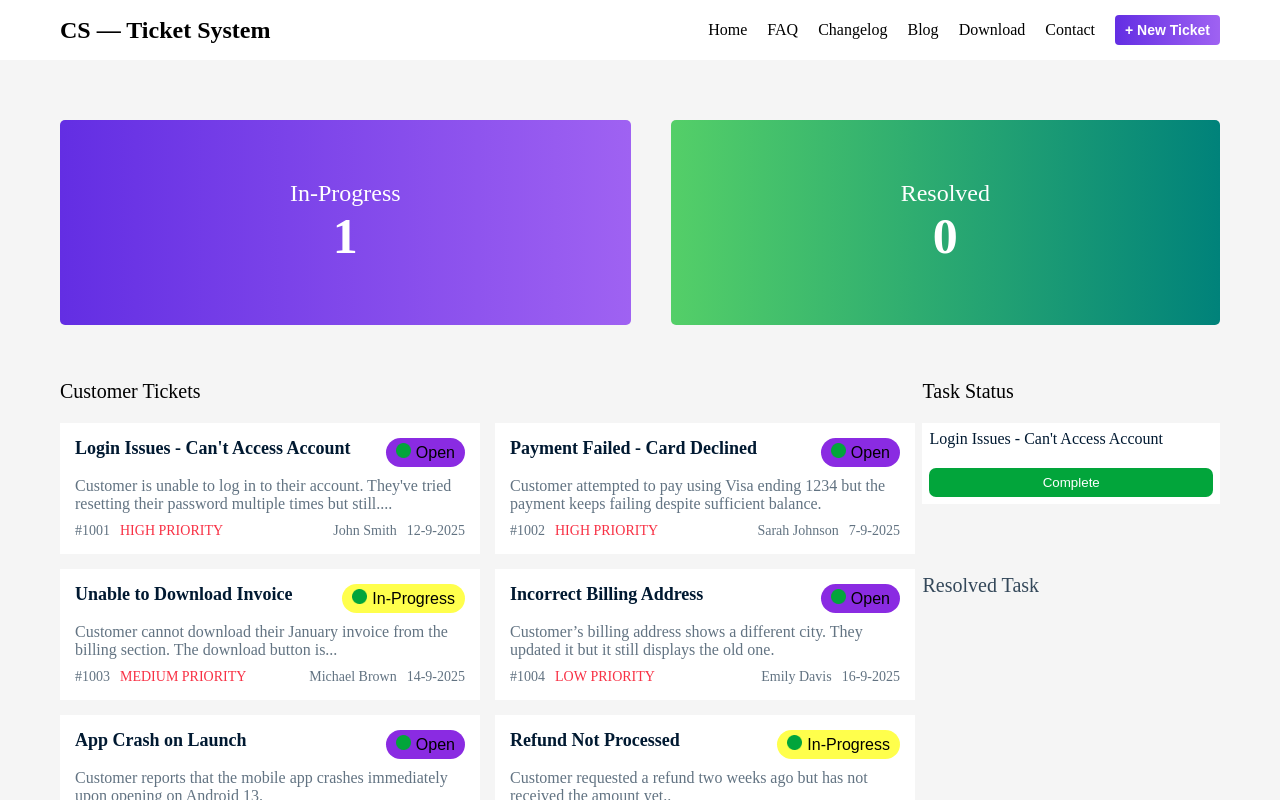
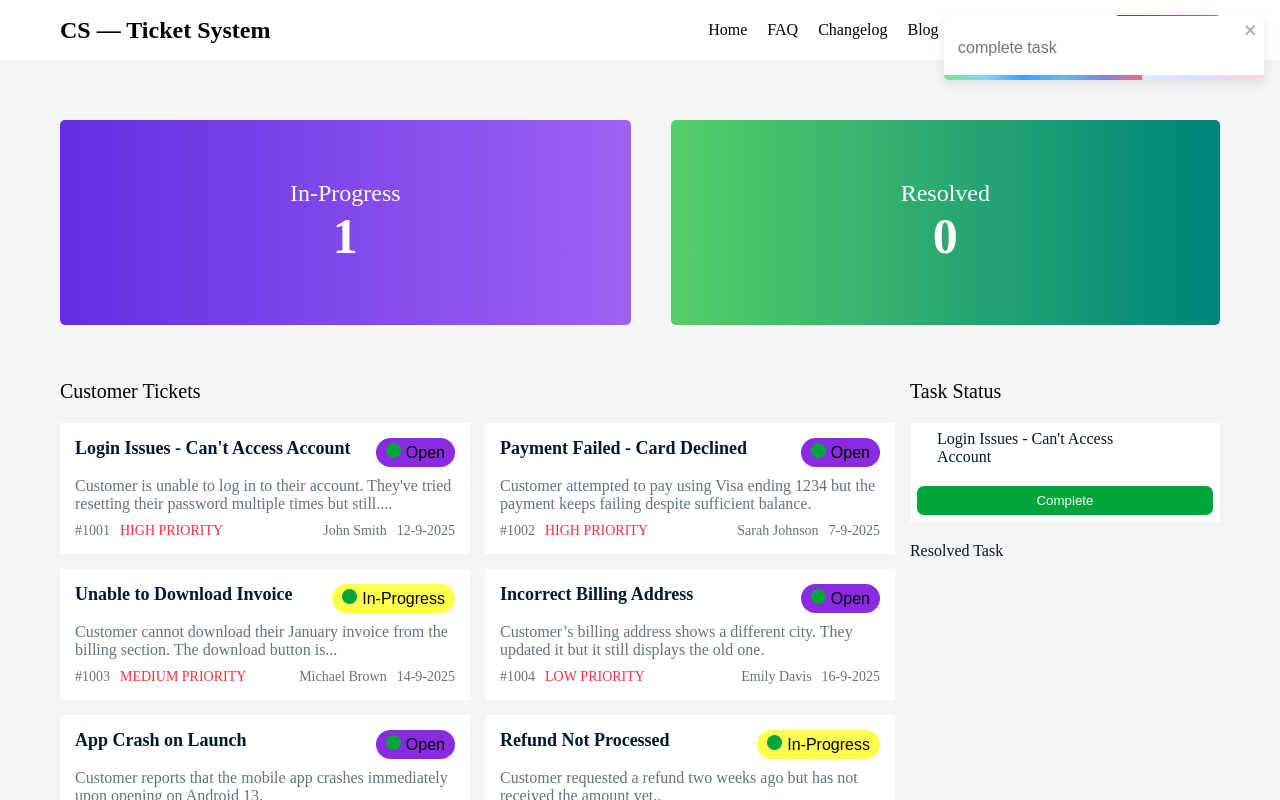
Before and after one commit to mirajulbHero/my-first-react-app, a React (Vite) app in the folder my-first-react-app/: page / in a window 1280 px wide. Both pictures are taken after a click on the element 270 px from the left and 488 px from the top of the page. Shown: the top 800 px of the page. Built offline with nearby package versions, Linux system fonts and the light colour scheme.

Commit message:
all founctionally is done

```diff
--- a/my-first-react-app/package.json
+++ b/my-first-react-app/package.json
@@ -11,7 +11,8 @@
   },
   "dependencies": {
     "react": "^19.1.1",
-    "react-dom": "^19.1.1"
+    "react-dom": "^19.1.1",
+    "react-toastify": "^11.0.5"
   },
   "devDependencies": {
     "@eslint/js": "^9.36.0",
--- a/my-first-react-app/src/App.jsx
+++ b/my-first-react-app/src/App.jsx
@@ -1,11 +1,11 @@
 import React, { useState } from "react";
 import { Suspense } from 'react'
 import './App.css'
+import { ToastContainer } from 'react-toastify';
 import Customer from './components/customerArea/Customer'
 import Heroarea from './components/heroarea/Heroarea'
 import Navbar from './components/navbar/Navbar'
 import Footer from './components/heroarea/footerArea/footer'
-
 
 
 const fetchCustomer = async() => {
@@ -13,21 +13,24 @@ const fetchCustomer = async() => {
     return res.json()
 }
 
+function App() {
+  const [inProgress, setInProgress] = useState(0);
 
-function App() {
-  const customerPromise = fetchCustomer()
-  const [selectedCards, SetSelectedCards] = useState([]);
-  const [inProgress, setInProgress] = useState(0);
+  const [resolvedCount, setResolvedCount] = useState(0)
+
+   const customerPromise = fetchCustomer()
+
 
   return (
     <>
       <div>
         <Navbar></Navbar>
-        <Heroarea inProgress ={inProgress} setInProgress ={setInProgress}></Heroarea>
+        <Heroarea inProgress ={inProgress} setInProgress ={setInProgress} resolvedCount={resolvedCount} resolvedCount={resolvedCount}></Heroarea>
         <Suspense fallback ={<div>lodding....</div>}>
-          <Customer setInProgress={setInProgress} customerPromise ={customerPromise}></Customer>
+          <Customer setResolvedCount = {setResolvedCount} setInProgress={setInProgress} customerPromise ={customerPromise}></Customer>
         </Suspense>
         <Footer></Footer>
+        <ToastContainer></ToastContainer>
 
       </div>
     </>
--- a/my-first-react-app/src/components/customerArea/Customer.css
+++ b/my-first-react-app/src/components/customerArea/Customer.css
@@ -90,15 +90,21 @@
 /* .task-content {
     margin-left: 5px;
 } */
-
-.task-content {
+.all-task-content {
+    margin-left: 15px;
+}
+.task-content,
+.resolve-content {
     background-color: #fff;
     padding: 7px;
+    margin-bottom: 20px;
 }
 .task-content h3 {
     color: #001931;
     font-weight: 500;
     font-size: 16px;
+    margin-left: 20px;
+
 }
 .complete-btn {
     display: block;
@@ -111,12 +117,18 @@
 }
 
 .resolve-area {
-    margin-top: 70px;
+    margin-top: 200px;
+    margin-top: 20px;
 }
 .resolve-area  h3 {
-    font-size: 20px;
-    color: #34485A;
+    font-size: 16px;
+    color: #001931;
     font-weight: 500;
+    margin-top: 20px;
+    margin-bottom: 10px;
+}
+.resolve-content {
+    margin-top: 20px;
 }
 .blue{
     background-color: blueviolet;
@@ -150,7 +162,7 @@
     }
     .customer-tickets h3 {
         text-align: center;
-        margin-top: 30px;
+        margin-top:30px;
     }
     .customer-card {
         margin-bottom: 30px;
--- a/my-first-react-app/src/components/customerArea/Customer.jsx
+++ b/my-first-react-app/src/components/customerArea/Customer.jsx
@@ -3,20 +3,45 @@
 import React, {use,useState} from "react";
 import './Customer.css'
 import Ellipse from '../../assets/Ellipse.png'
+import { toast } from "react-toastify";
 
-export default function Customer({customerPromise ,setInProgress}) {
-    const customerData = use(customerPromise);
+export default function Customer({customerPromise , setInProgress,setResolvedCount}) {
+    const data = use(customerPromise);
+    const [selectedCards, SetSelectedCards] = useState([]);
+    const [resolveItems, setResolveItems] = useState([]);
+    const [cardItem, setCardItem] = useState(data);
 
-    const [selectedCards, SetSelectedCards] = useState([]);
 
-    const handalClick = (customer) =>{
+    const handalCustomer = (customer) =>{
+
+        const isExits = selectedCards.find(item => item.id == customer.id);
+        if (isExits){
+            toast('it Already added')
+            return
+        }
         SetSelectedCards ([...selectedCards, customer]);
 
-        setInProgress(prev => prev + 1);
-        alert('complete task');
+        setInProgress(item => item + 1);
+        toast('complete task');
     //    alert('complete task');
 
     }
+
+    const handelComplete = (customer) =>{
+        setResolveItems([...resolveItems , customer]);
+
+        const remaining = selectedCards.filter(item => item.id !== customer.id)
+        SetSelectedCards (remaining)
+
+        const remainingCard = cardItem.filter(item => item.id !== customer.id);
+        setCardItem(remainingCard);
+
+        setInProgress(item => item  - 1);
+        setResolvedCount(item => item + 1);
+        toast('Complete')
+    }
+
+
 
 
   return (
@@ -27,7 +52,7 @@ export default function Customer({customerPromise ,setInProgress}) {
                 <h3>Customer Tickets</h3>
                 <div className="card-grid">
                     {
-                        customerData.map((customer) =><div onClick={() =>handalClick(customer)} key ={customer.id} className="customer-card">
+                        cardItem.map((customer) => <div onClick={() =>handalCustomer(customer)} key ={customer.id} className="customer-card">
                         <div className="title-btn">
                             <h5>{customer.title}</h5>
                             <button className={`${customer.status == "Open"? "blue" : customer.status == "In-Progress"? "yellow" : "red"}`}><img src={Ellipse} alt="" />{customer.status}</button>
@@ -57,7 +82,7 @@ export default function Customer({customerPromise ,setInProgress}) {
                         selectedCards.map(selectedCard =>
                             <div key = {selectedCard.id} className="task-content">
                                 <h3>{selectedCard.title}</h3>
-                                <button className="complete-btn">Complete</button>
+                                <button onClick={() => handelComplete(selectedCard )} className="complete-btn">Complete</button>
                             </div>
                         )
                     }
@@ -65,6 +90,16 @@ export default function Customer({customerPromise ,setInProgress}) {
                 </div>
                 <div className="resolve-area">
                     <h3>Resolved Task</h3>
+                    {
+                       resolveItems.map(customer =>
+                        <div key ={customer.id} className="resolve-content">
+                            <h3>{customer.title}</h3>
+                            <p>Complete</p>
+                        </div>
+
+                       )
+
+                    }
                 </div>
 
 
--- a/my-first-react-app/src/components/heroarea/Heroarea.jsx
+++ b/my-first-react-app/src/components/heroarea/Heroarea.jsx
@@ -1,7 +1,7 @@
 import React from 'react'
 import'./Heroarea.css'
 
-export default function Heroarea( {inProgress}) {
+export default function Heroarea( {inProgress, resolvedCount}) {
   return (
     <div>
         <div className='bg-color'>
@@ -15,7 +15,7 @@ export default function Heroarea( {inProgress}) {
                 <div className="resolved-area">
                     <div className='resolved-content'>
                         <p>Resolved</p>
-                        <h2>0</h2>
+                        <h2>{resolvedCount}</h2>
                     </div>
 
                 </div>
```
Also changed, not shown: 1 other file (tests, documents, lock files or other folders).
